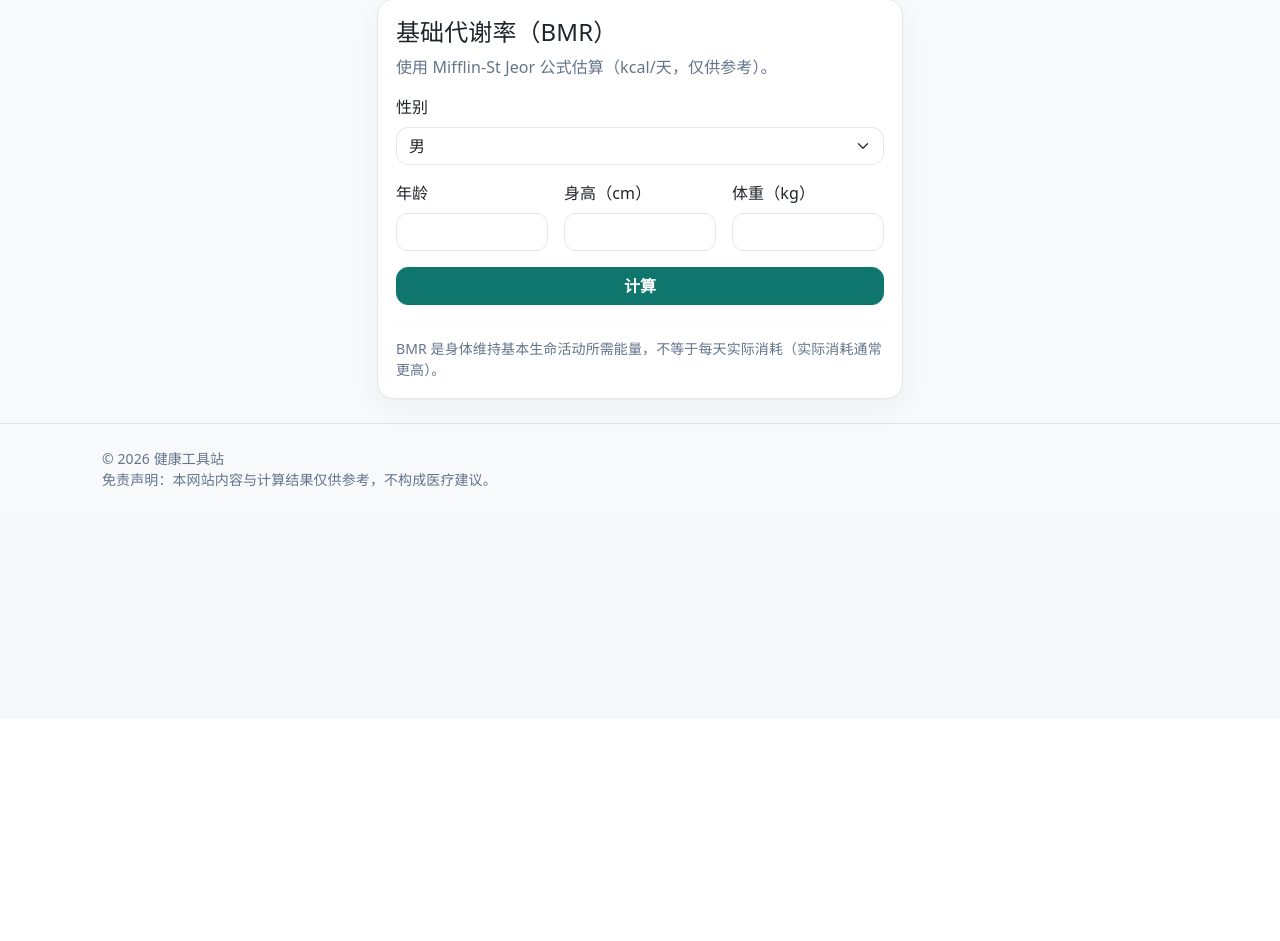
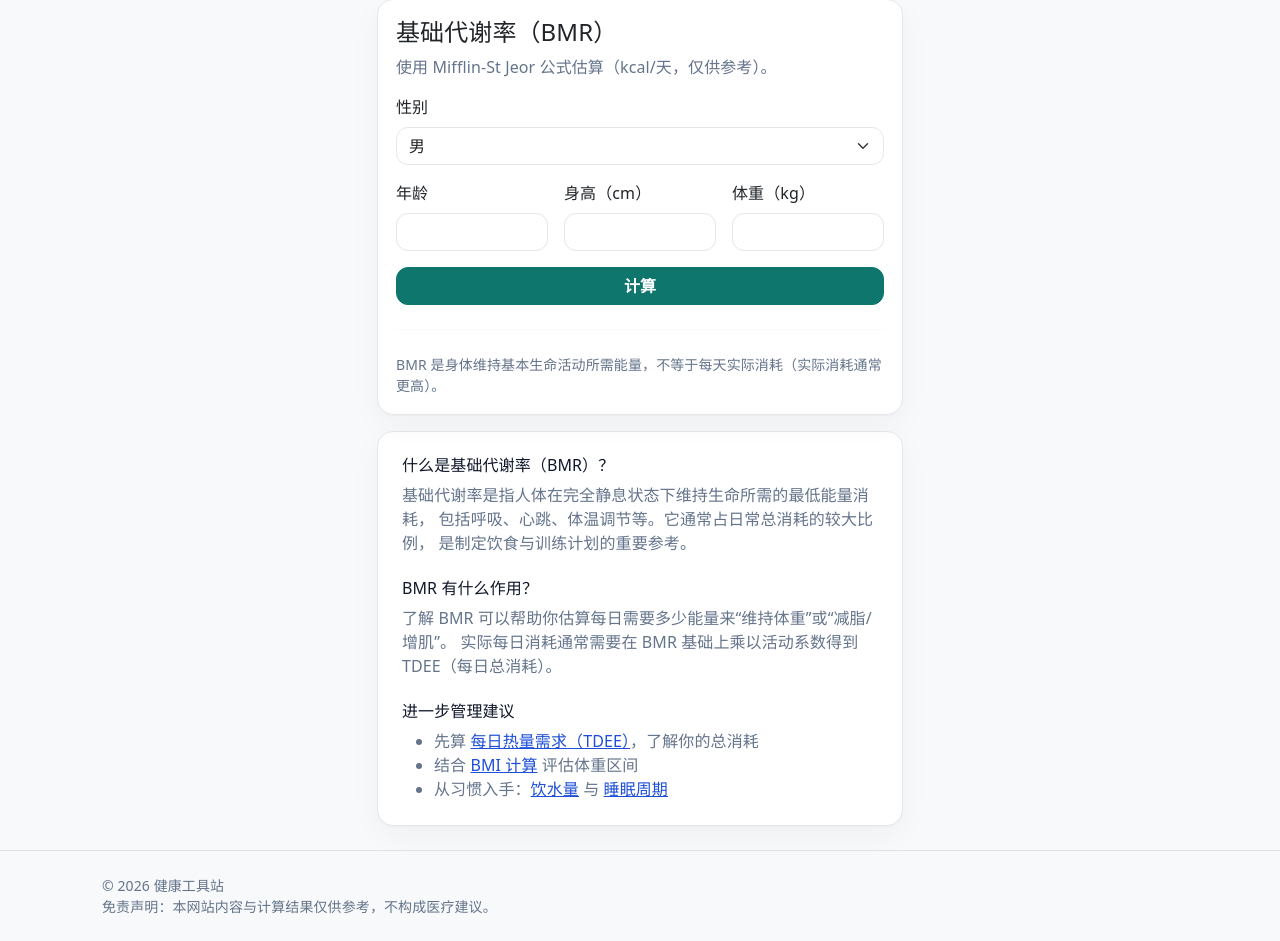
Before and after one commit to zhengxr566/health-tools-2026, a Flask app: page /bmr in a window 1280 px wide. Shown: the part 81-1022 px from the top of the page. Before the commit the page ends 568 px from the top, so only its background shows below. Run offline with Flask 3, Linux system fonts and the light colour scheme.

Commit message:
add bmr explanation content

```diff
--- a/templates/bmr.html
+++ b/templates/bmr.html
@@ -1,12 +1,15 @@
 {% extends "base.html" %}
 {% block title %}基础代谢率 BMR - 健康工具站{% endblock %}
+
 {% block content %}
 <div class="row justify-content-center">
   <div class="col-12 col-md-8 col-lg-6">
-    <div class="card shadow-sm">
+
+    <!-- 工具卡片 -->
+    <div class="card shadow-sm mb-3">
       <div class="card-body">
         <h1 class="h4 mb-2">基础代谢率（BMR）</h1>
-        <p class="text-muted">使用 Mifflin-St Jeor 公式估算（kcal/天，仅供参考）。</p>
+        <p class="text-muted mb-3">使用 Mifflin-St Jeor 公式估算（kcal/天，仅供参考）。</p>
 
         <form method="post" class="row g-3">
           <div class="col-12">
@@ -16,37 +19,67 @@
               <option value="female">女</option>
             </select>
           </div>
+
           <div class="col-4">
             <label class="form-label">年龄</label>
             <input name="age" class="form-control" inputmode="numeric" required>
           </div>
+
           <div class="col-4">
             <label class="form-label">身高（cm）</label>
             <input name="height_cm" class="form-control" inputmode="decimal" required>
           </div>
+
           <div class="col-4">
             <label class="form-label">体重（kg）</label>
             <input name="weight_kg" class="form-control" inputmode="decimal" required>
           </div>
+
           <div class="col-12">
             <button class="btn btn-success w-100">计算</button>
           </div>
         </form>
 
         {% if error %}
-          <div class="alert alert-warning mt-3">{{ error }}</div>
+          <div class="alert alert-warning mt-3 mb-0">{{ error }}</div>
         {% endif %}
 
         {% if bmr is not none %}
-          <div class="alert alert-info mt-3">
+          <div class="alert alert-info mt-3 mb-0">
             你的 BMR 约为：<b>{{ bmr }} kcal/天</b>
           </div>
         {% endif %}
 
-        <hr>
-        <p class="small text-muted mb-0">BMR 是身体维持基本生命活动所需能量，不等于每天实际消耗（实际消耗通常更高）。</p>
+        <hr class="my-4">
+        <p class="small text-muted mb-0">
+          BMR 是身体维持基本生命活动所需能量，不等于每天实际消耗（实际消耗通常更高）。
+        </p>
       </div>
     </div>
+
+    <!-- 说明正文（不嵌套卡片） -->
+    <div class="bg-white rounded-3 shadow-sm p-4">
+      <h2 class="h6">什么是基础代谢率（BMR）？</h2>
+      <p class="text-muted">
+        基础代谢率是指人体在完全静息状态下维持生命所需的最低能量消耗，
+        包括呼吸、心跳、体温调节等。它通常占日常总消耗的较大比例，
+        是制定饮食与训练计划的重要参考。
+      </p>
+
+      <h2 class="h6 mt-4">BMR 有什么作用？</h2>
+      <p class="text-muted">
+        了解 BMR 可以帮助你估算每日需要多少能量来“维持体重”或“减脂/增肌”。
+        实际每日消耗通常需要在 BMR 基础上乘以活动系数得到 TDEE（每日总消耗）。
+      </p>
+
+      <h2 class="h6 mt-4">进一步管理建议</h2>
+      <ul class="text-muted mb-0">
+        <li>先算 <a href="/calorie">每日热量需求（TDEE）</a>，了解你的总消耗</li>
+        <li>结合 <a href="/bmi">BMI 计算</a> 评估体重区间</li>
+        <li>从习惯入手：<a href="/water">饮水量</a> 与 <a href="/sleep">睡眠周期</a></li>
+      </ul>
+    </div>
+
   </div>
 </div>
 {% endblock %}
```
